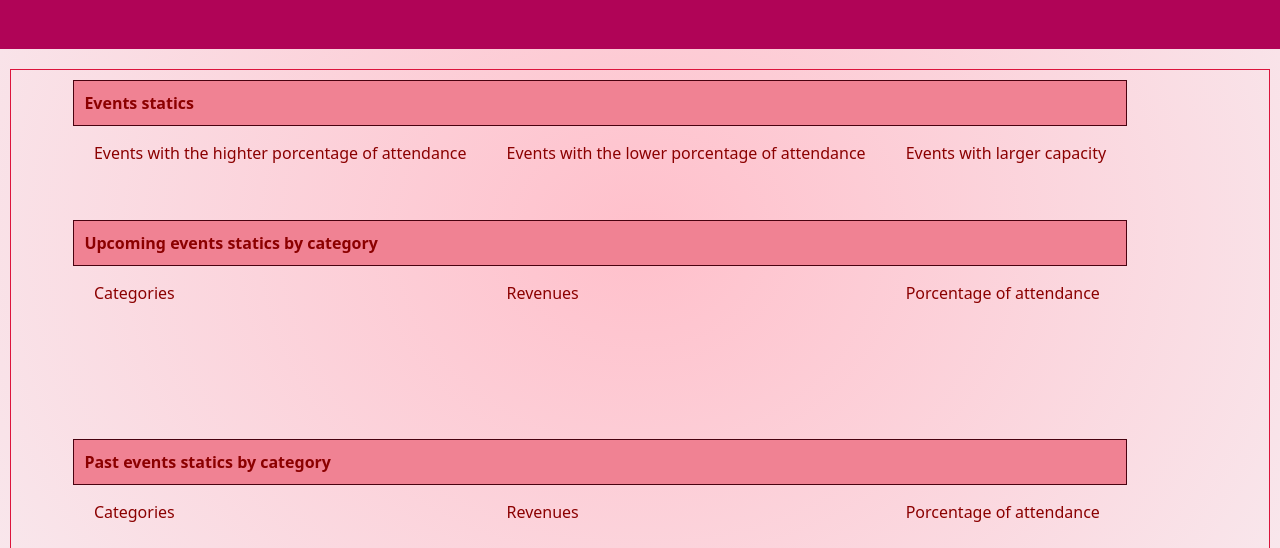
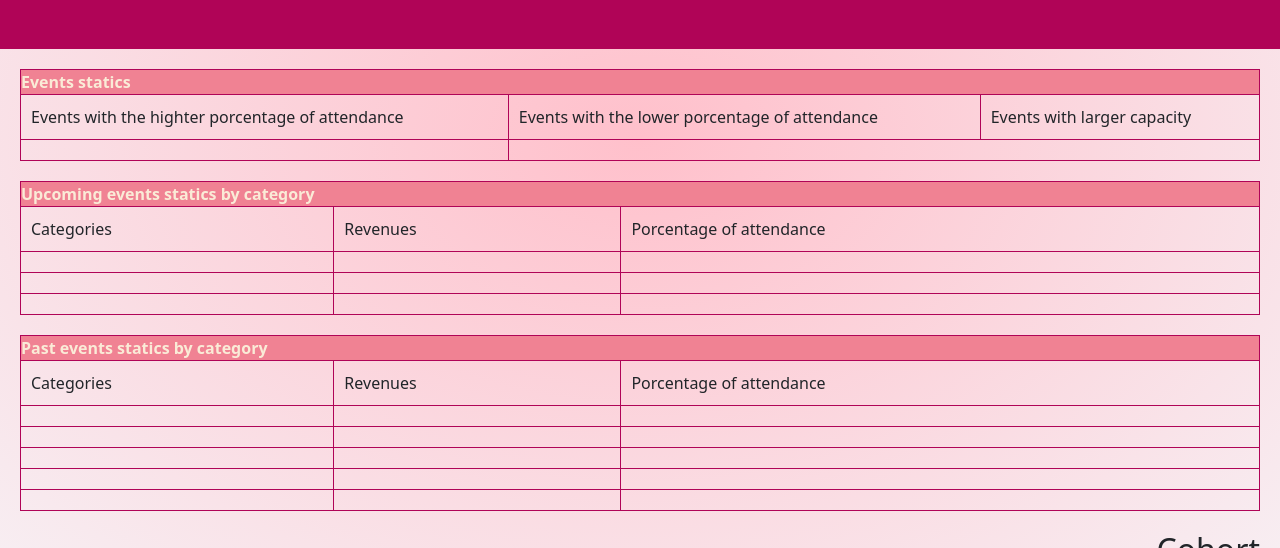
Before and after one commit to Natalia24v/Amazing-Events, a plain HTML site: page stats.html in a window 1280 px wide. Shown: the part 304-852 px from the top of the page. Drawn offline with nearby package versions, Linux system fonts and the light colour scheme.

Commit message:
correccion tabla

```diff
--- a/stats.html
+++ b/stats.html
@@ -31,100 +31,89 @@
     </section>
     <section>
      <table>
-
       <thead>
-
+        <tr>
+        <th colspan="3">Events statics</th>
+      </tr>
       </thead>
       <tbody>
         <tr>
-                    <th scope="row"></th>
-                    <th class="primTab" colspan="3">Events statics</th>
-                    <td></td>
-                <tr>
-                <th scope="row"></th>
         <td>Events with the highter porcentage of attendance</td>
             <td>Events with the lower porcentage of attendance</td>
-                    <td>Events with larger capacity</td>
-                </tr>
+            <td>Events with larger capacity</td></tr>
             <tr>
-                <th scope="row"></th>
-                    <td></td>
-                    <td></td>
               <td></td>
             </tr>
-
-
+      </tbody>
+     </table>
+     <table>
+      <thead>
         <tr>
-                <th scope="row"></th>
-                <th class="primTab" colspan="3">Upcoming events statics by category</th>
-                <td></td>
+        <th colspan="3">Upcoming events statics by category</th>
         </tr>
+      </thead>
+      <tbody>
         <tr>
-                <th scope="row"></th>
         <td>Categories</td>
         <td>Revenues</td>
         <td>Porcentage of attendance</td>
         </tr>
         <tr>
-                <th scope="row"></th>
           <td></td>
           <td></td>
           <td></td>
         </tr>
         <tr>
-                <th scope="row"></th>
+          <td ></td>
+          <td></td>
+          <td></td>
+        </tr>
+        <tr>
+          <td ></td>
+          <td></td>
+          <td></td>
+        </tr>
+      </tbody>
+     </table>
+     <table>
+      <thead>
+        <tr>
+          <th colspan="3">Past events statics by category</th>
+        </tr>
+      </thead>
+      <tbody>
+        <tr>
+          <td>Categories</td>
+          <td>Revenues</td>
+          <td>Porcentage of attendance</td>
+        </tr>
+        <tr>
           <td></td>
           <td></td>
           <td></td>
         </tr>
         <tr>
-                <th scope="row"></th>
-                <td></td>
-                <td></td>
-                <td></td>
-              </tr>
-
-
-              <tr>
-                    <th scope="row"></th>
-                    <th class="primTab" colspan="3">Past events statics by category</th>
+          <td ></td>
           <td></td>
           <td></td>
         </tr>
         <tr>
-                <th scope="row"></th>
-                <td>Categories</td>
-                <td>Revenues</td>
-                <td>Porcentage of attendance</td>
-              </tr>
-              <tr>
-                <th scope="row"></th>
-                <td></td>
+          <td ></td>
           <td></td>
           <td></td>
         </tr>
         <tr>
-                <th scope="row"></th>
-                <td></td>
+          <td ></td>
           <td></td>
           <td></td>
         </tr>
         <tr>
-                <th scope="row"></th>
-                <td></td>
-                <td></td>
-                <td></td>
-              </tr>
-              <tr>
-                <th scope="row"></th>
-                <td></td>
+          <td ></td>
           <td></td>
           <td></td>
         </tr>
       </tbody>
-
      </table>
-
     </section>
     <footer>
         <div class="social">
--- a/styles/style.css
+++ b/styles/style.css
@@ -22,7 +22,7 @@ nav {
     background-color: rgb(198, 2, 96);
     color: white;
     padding: 5px 10px;
-    border: 1px solid black;
+    border: 1px solid rgb(138, 8, 34);
 
 }
 
@@ -121,41 +121,44 @@ div .ver {
     background-color: rgb(240, 130, 147);
     display: flex;
     align-items:center ;
+    justify-content: center;
     padding: 7px;
-    border: 1px solid black;
-
+    border: 1px solid rgb(73, 2, 16);
+    text-transform: capitalize;
+    width: 100px;
 }
 
-table {
-    margin: 20px 10px;
-    padding: 10px;
-    border: 1px solid black;
-    display: flex;
-    border-color: crimson;
-    color: darkred;
-    align-items: center;
-    justify-content: center;
+table{
+    padding: 20px;
+    margin: 20px;
+    border: 1px solid rgb(176, 4, 87);
 }
 
-
-
-td {
-    border: 1px solid rgb(73, 2, 16);
-    padding: 15px 20px;
-    height: 30px;
+thead {
+    border: 1px solid rgb(176, 4, 87) !important;
+    background-color: rgb(240, 130, 147);
+    padding: 20px;
+    color: antiquewhite;
 }
-tr {
-    border: 1px solid rgb(73, 2, 16);
-    padding: 20px 10px;
-
-    height: 40px;
+tbody {
+    border: 1px solid rgb(176, 4, 87) !important;
+    padding: 20px !important;
+    margin: 20px !important;
 }
-.primTab{
-    background-color: rgb(240, 130, 147);
+tr{
+    border: 1px solid rgb(176, 4, 87) !important;
+    padding: 20px;
+    margin: 20px;
+}
+th{
+    border: 1px solid rgb(176, 4, 87) !important;
+    width: 1500px;
+}
+td{
+    border: 1px solid rgb(176, 4, 87) !important;
     padding: 10px;
-    border: 1px solid rgb(73, 2, 16);
+    margin: 10px;
 }
-
 
 .detailsSec {
     display: flex;
@@ -180,3 +183,44 @@ tr {
     border: 5px;
     background-color: #dc5269;
 }
+
+@media only screen and (min-width: 320px) and (max-width: 767px) {
+    body{display: flex;
+    flex-direction: column;}
+    section{
+        display: flex;
+    }
+    div{
+        display: flex;
+        flex-direction: column;
+    }
+    footer>img{
+        display: flex;
+        height: 50px;
+        width: 50px !important;
+    }
+}
+
+@media only screen and (min-width: 768px) and (max-width: 1023px) {
+    body{
+        display: flex;
+        flex-direction: column;
+    }
+    section{
+        display: flex;
+    }
+    div{
+        display: flex;
+        flex-direction: column;
+    }
+    footer>img{
+        display: flex;
+        height: 50px;
+        width: 50px !important;
+    }
+}
+
+@media only screen and (min-width: 1024px) and (max-width: 1339px) {
+
+
+}
```
Lines whose indentation alone changed are shown as unchanged.
